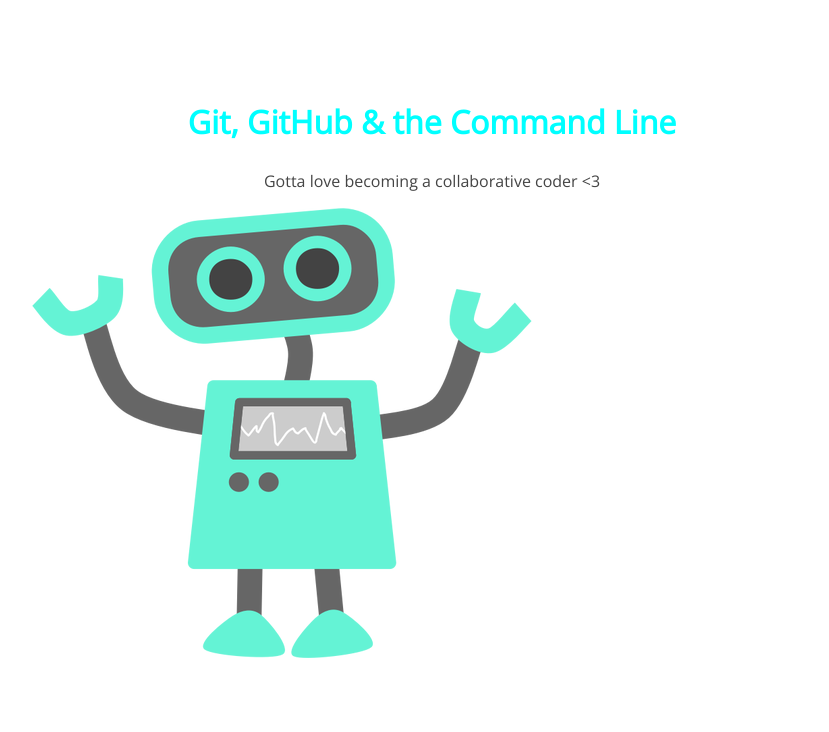
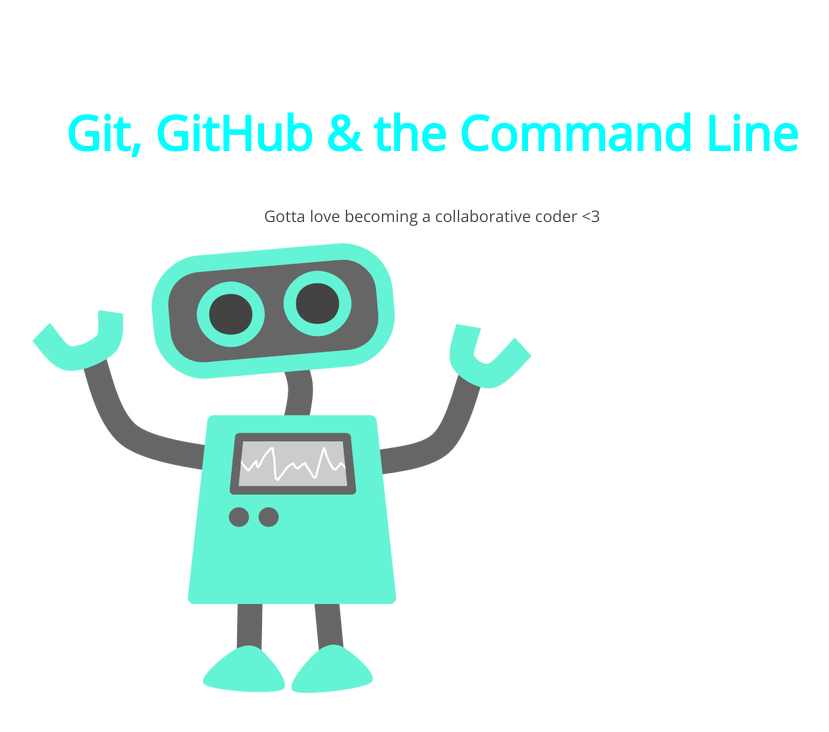
Before and after one commit to nocureforcuriosity/105-project, a plain HTML site: page index.html in a window 1280 px wide. Shown: the whole page, without its empty margins (208-1037 px from the left). Drawn offline with nearby package versions, Linux system fonts and the light colour scheme.

Commit message:
increased header font size

```diff
--- a/css/style.css
+++ b/css/style.css
@@ -8,7 +8,8 @@
 	color: #454545;
 }
 section h1 {
-	font: 32px 'Open Sans';
+/*	font: 32px 'Open Sans';*/
+    font: 48px 'Open Sans';
 	font-weight: bold;
     color: aqua;
 }
```
